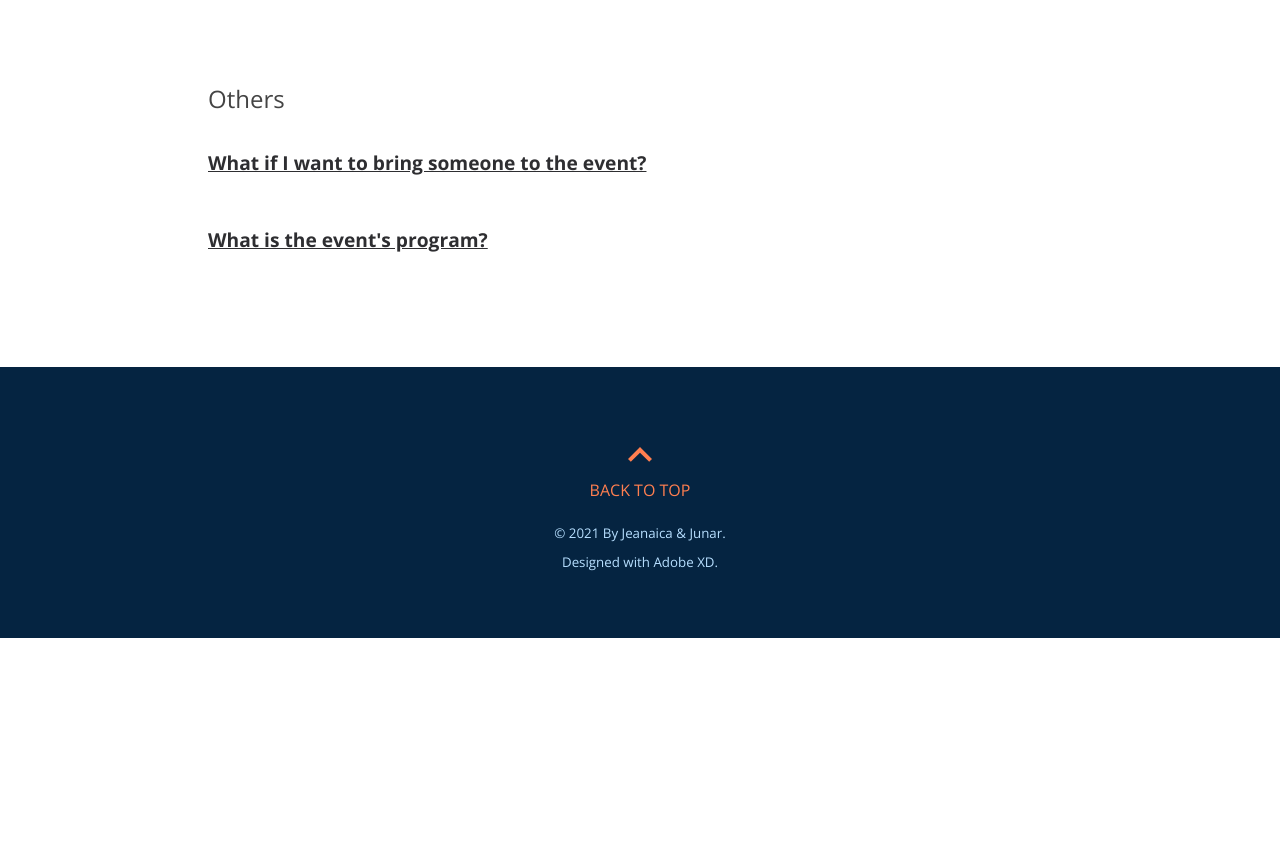
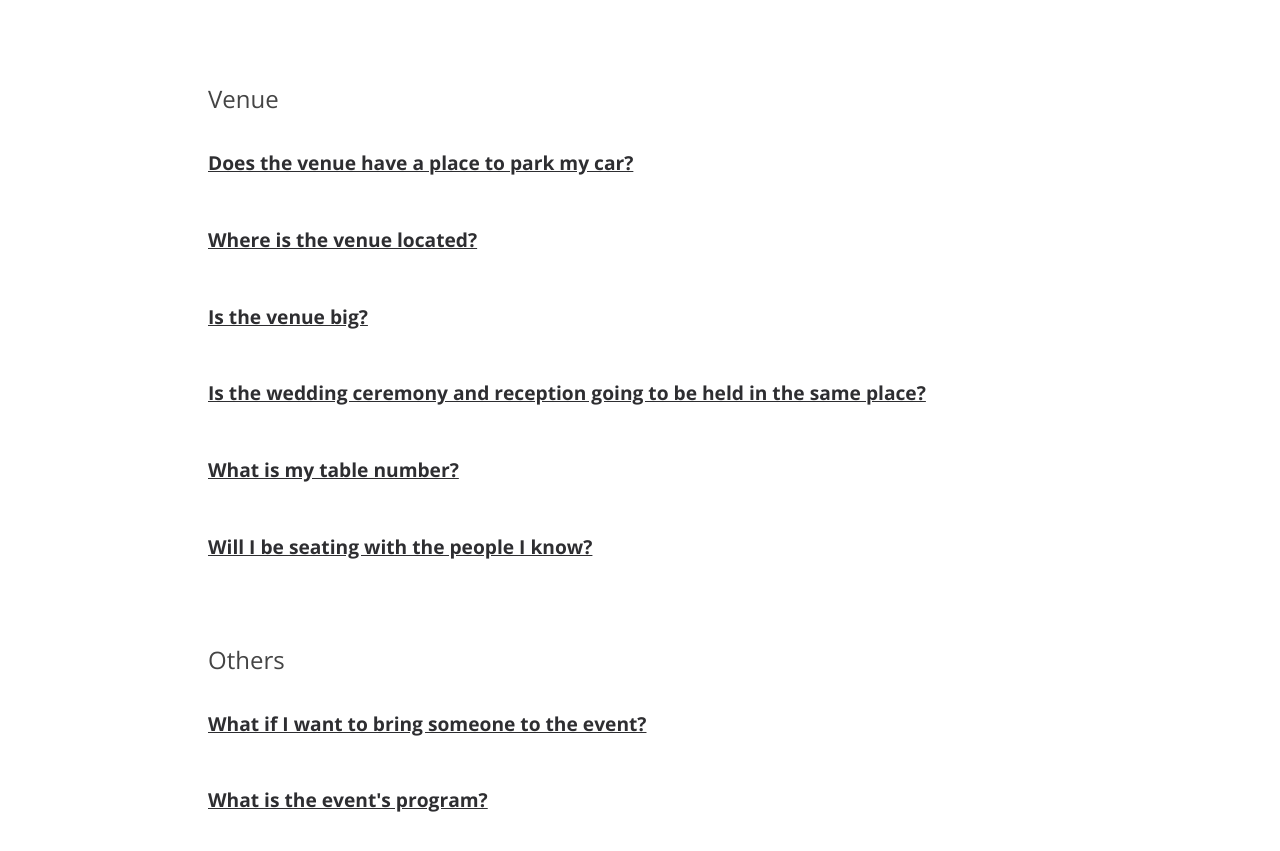
Before and after one commit to jeanaica/jeju, a React (Create React App) app: page /faq in a window 1280 px wide. Shown: the part 1925-2776 px from the top of the page. Before the commit the page ends 2563 px from the top, so only its background shows below. Built offline with nearby package versions, Linux system fonts and the light colour scheme; no server answers.

Commit message:
💄 Update ellipsis

```diff
--- a/src/components/Header/NavLinks/NavLinks.module.scss
+++ b/src/components/Header/NavLinks/NavLinks.module.scss
@@ -8,6 +8,7 @@
   display: flex;
 
   a {
+    direction: ltr;
     color: var(--color-nav-link);
     text-decoration: none;
     margin-right: 1.5rem;
@@ -29,6 +30,7 @@
 
   @media screen and (max-width: "900px") {
     a {
+      direction: ltr;
       margin-right: 0.5rem;
       white-space: nowrap;
       overflow: hidden;
--- a/src/components/Header/SideBar/SideBar.module.scss
+++ b/src/components/Header/SideBar/SideBar.module.scss
@@ -9,6 +9,7 @@
   height: 100%;
 
   a {
+    direction: ltr;
     color: var(--color-nav-link);
     text-decoration: none;
     letter-spacing: 1.2px;
--- a/src/pages/Faqs/faq.ts
+++ b/src/pages/Faqs/faq.ts
@@ -1,6 +1,4 @@
 export type FaqType = Record<string, Array<Record<string, string>>>;
-
-// TODO: Update answers
 
 export const faq = {
   Photos: [
@@ -88,6 +86,38 @@ export const faq = {
         "The celebrants thought of the giveaways carefully providing a name for each. Just pick out yours and we do hope you appreciate it.",
     },
   ],
+  Venue: [
+    {
+      question: "Does the venue have a place to park my car?",
+      answer: `Yes, they do but the parking slots are only limited to 8 cars. Please coordinate with us to make sure your car has a spot.`,
+    },
+    {
+      question: "Where is the venue located?",
+      answer:
+        "It is in Marikina, 98 East Dela Paz Street, Barangay San Roque 1801 Marikina City, Philippines, near Ayala Feliz and Sta. Lucia Mall. Kindly make sure to check https://meowmarry.me/wedding for the exact location on google maps.",
+    },
+    {
+      question: "Is the venue big?",
+      answer:
+        "No. It only caters up to 60 guests since they only handle intimate weddings.",
+    },
+    {
+      question:
+        "Is the wedding ceremony and reception going to be held in the same place?",
+      answer:
+        "Yes. Since it is the pandemic we would like to limit the movements of each guest to one place, so they don't have to commute or travel to a different location in one day.",
+    },
+    {
+      question: "What is my table number?",
+      answer:
+        "This will be given a month before the wedding. Kindly visit this site again for the information.",
+    },
+    {
+      question: "Will I be seating with the people I know?",
+      answer:
+        "Yes you will. Don't worry we won't torture you ...or will we? XD",
+    },
+  ],
   Others: [
     {
       question: "What if I want to bring someone to the event?",
--- a/src/pages/Location/Location.tsx
+++ b/src/pages/Location/Location.tsx
@@ -19,7 +19,7 @@ const Location: React.FC = (props) => {
         </div>
         <div className={`${styles["info"]}`}>
           <AccessTimeIcon />
-          <span>5:30 PM</span>
+          <span>5:30 PM (UTC +8)</span>
         </div>
         <div className={`${styles["info"]}`}>
           <PlaceIcon />
--- a/src/styles/base/_typography.scss
+++ b/src/styles/base/_typography.scss
@@ -124,6 +124,9 @@ a {
   overflow: hidden;
   text-overflow: ellipsis;
 
+  direction: rtl;
+  text-align: left;
+
   &:hover {
     color: var(--color-link-hover);
     text-decoration: underline;
```
